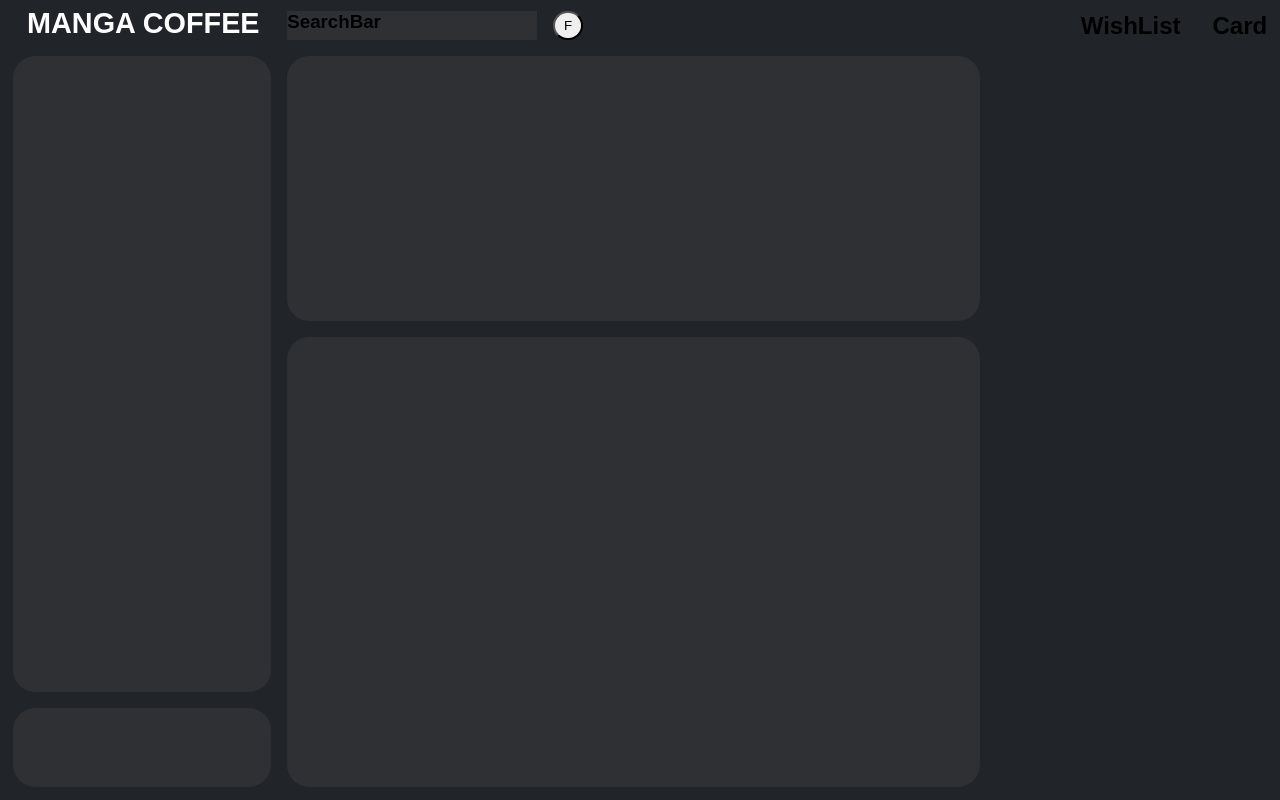
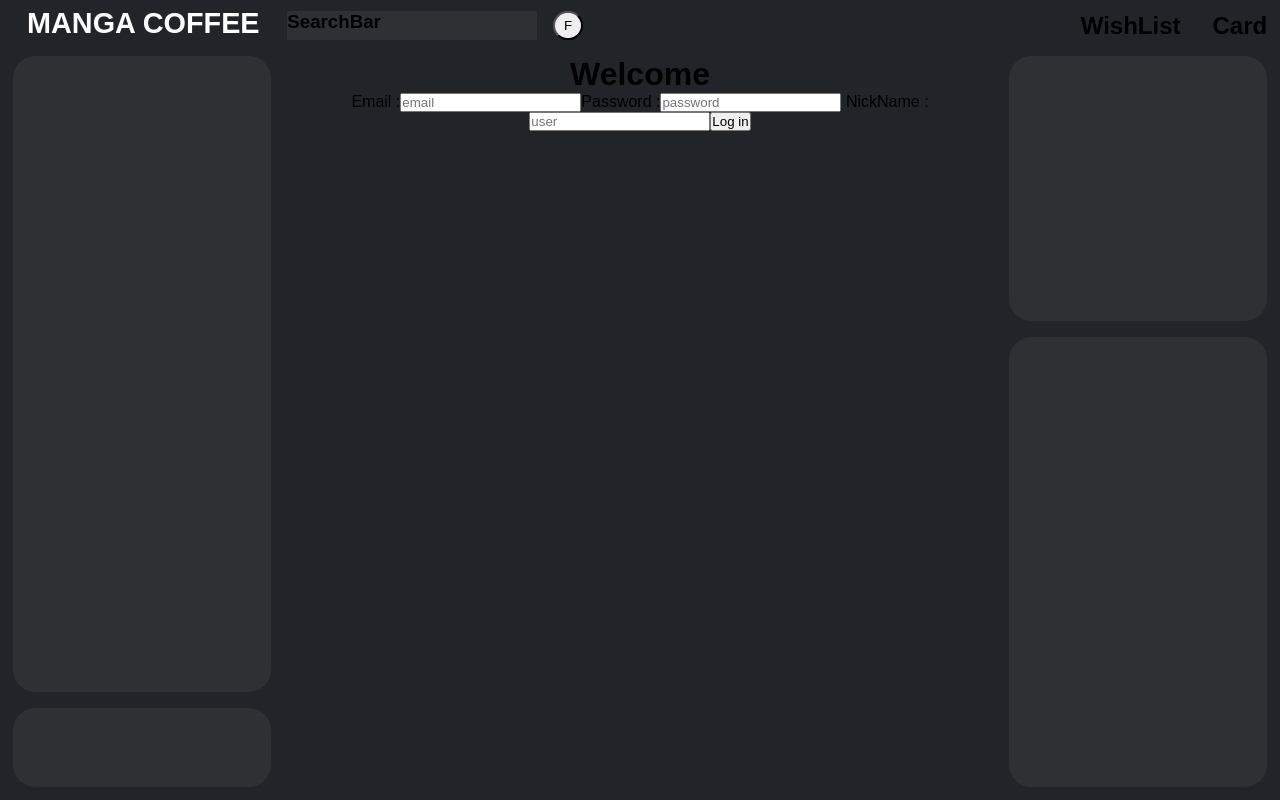
Before and after one commit to NosliwKuns/MANGA-COFFEE, a React (Vite) app in the folder client/: page /Registration in a window 1280 px wide. Built offline with nearby package versions, Linux system fonts and the light colour scheme.

Commit message:
update(cards, logeo)

```diff
--- a/client/src/App.tsx
+++ b/client/src/App.tsx
@@ -3,6 +3,7 @@ import './App.scss'
 import Cards from './components/Cards/Cards';
 import Detail from './components/Detail/Detail';
 import Logeo from './components/Logeo/Logeo';
+import Registration from './components/Registration/Registration';
 
 function App() {
 
@@ -39,6 +40,7 @@ function App() {
         <Route path="/store" element={<h1>I'm the Store component</h1>} />
         <Route path="/detail/:id" element={<Detail/>} />
         <Route path='/logeo' element={<Logeo/>}/>
+        <Route path='/Registration' element={<Registration/>}/>
       </Routes>
       <div className="six">
         <div></div>
--- a/client/src/components/Cards/Cards.tsx
+++ b/client/src/components/Cards/Cards.tsx
@@ -7,7 +7,7 @@ const Cards = () => {
     const dispatch = useAppDispatch ()
     useEffect (()=>{
       dispatch(fetchAllManga())
-    },[dispatch])
+    },[])
     console.log(mangas.length)
     console.log('hola')
     return (
@@ -15,7 +15,7 @@ const Cards = () => {
         {
           mangas.map(e=><div key={e._id}>
             <header>{e.title}</header>
-            <img src={`${e.image_backgraund}`} alt={`cover_page_${e._id}`} />
+            <img src={`${e.cover_image}`} alt={`cover_page_${e._id}`} />
             <ul>
                 {
                     e.genres.map( (genre:string , i :number) => (<li
--- a/client/src/components/Logeo/Logeo.tsx
+++ b/client/src/components/Logeo/Logeo.tsx
@@ -64,7 +64,7 @@ const Logeo = () => {
   console.log(errors)
   return (
     <form onSubmit={handleSubmit}>
-      <h1>Welcome</h1>
+      <h1>Welcome Back</h1>
       <label htmlFor="emial">Email :</label>
       <input
         name="email"
--- a/client/src/components/Registration/Registration.tsx
+++ b/client/src/components/Registration/Registration.tsx
@@ -1,15 +1,103 @@
+import { useState } from "react";
+import { useAppDispatch } from "../../app/hooks";
+import { createUser } from "../../features/user/userSlice";
+import { validate } from "../Logeo/func/validate";
 
 const Registration = () => {
+  const [input, setInput] = useState({
+    id: "",
+    email: "", // segio@
+    password: "", // sds2
+    loged: false,
+    user: "",
+  });
+  const [errors, setErrors] = useState({
+    email: "",
+    password: "",
+    loged: false,
+    user: "",
+  });
+
+  const dispatch = useAppDispatch();
+
+  const handleChange = (event: any) => {
+    setInput({
+      ...input,
+      [event.target.name]: event.target.value,
+    });
+    setErrors(
+      validate({
+        ...input,
+        [event.target.name]: event.target.value,
+      })
+    );
+  };
+
+  const handleSubmit = (e: any) => {
+    e.preventDefault();
+    if (errors.email || errors.password || !input.email || !input.password)
+      return;
+    // dispatch (idUser)  'qqwwq12123444sadas'  // aqui insertar funcion
+    // ? no te olvides enviar el user name modificado en el reducer
+    dispatch(createUser(input)); //
+    alert("Your count was created");
+    setInput({
+      id: "",
+      email: "", // segio@
+      password: "", // sds2
+      loged: false,
+      user:""
+    })
+    setErrors({
+      email: "",
+      password: "",
+      loged: false,
+      user: ""
+    });
+  };
+
+  console.log(input);
   return (
-    <form>
+    <form onSubmit={handleSubmit}>
+      <h1>Welcome</h1>
+      <label htmlFor="emial">Email :</label>
+      <input
+        name="email"
+        type="text"
+        placeholder="email"
+        onChange={handleChange}
+        value={input.email}
+      />
 
+      {errors.email.length > 1 && <label>{errors.email}</label>}
 
+      <label htmlFor="password">Password :</label>
+      <input
+        name="password"
+        type="text"
+        placeholder="password"
+        onChange={handleChange}
+        value={input.password}
+      />
+      {errors.password.length > 1 && <p>{errors.password}</p>}
+
+      <label htmlFor="user"> NickName :</label>
+      <input
+        name="user"
+        type="text"
+        placeholder="user"
+        onChange={handleChange}
+        value={input.user}
+      />
+
+      {errors.user.length > 1 && <label>{errors.user}</label>}
+
+      <button>Log in</button>
     </form>
-  )
-}
+  );
+};
 
-export default Registration
-
+export default Registration;
 
 // ! login
 // Email :
@@ -20,7 +108,6 @@ export default Registration
 // ||||||||||||||||||
 // google
 
-
 // ! Registration
 
 // Email :
--- a/client/src/features/manga/mangaSlice.ts
+++ b/client/src/features/manga/mangaSlice.ts
@@ -7,7 +7,7 @@ interface Detail {
   title : string ,
   genres : Array<string> ,
   description : string,
-  image_backgraund : string,
+  cover_image : string,
   chapters : Array<string> ,
 }
 
@@ -24,7 +24,7 @@ const initialState: InitialState = {
       title : '',
       genres : [''],
       description : '',
-      image_backgraund : '',
+      cover_image : '',
       chapters : [''] ,
     }
   }
@@ -34,7 +34,7 @@ const initialState: InitialState = {
     initialState,
     reducers: {
       getAddMangas : (state , action : PayloadAction<Detail[]> ) =>{
-        state.mangas.push(...action.payload)
+        state.mangas= action.payload
       },
       getDetailManga : (state , action : PayloadAction<Detail> ) =>{
         state.manga = action.payload
--- a/client/src/features/user/userSlice.ts
+++ b/client/src/features/user/userSlice.ts
@@ -1,11 +1,13 @@
 import { createSlice, PayloadAction } from "@reduxjs/toolkit";
+import axios from "axios";
+import { AppThunk } from "../../app/store";
 
 export type InitialState = {
   id: string;
   email: string;
   password: string;
   loged: boolean;
-  user : ''
+  user : string
 };
 
 const initialState: InitialState = {
@@ -13,7 +15,7 @@ const initialState: InitialState = {
   email: "",
   password: "",
   loged: false,
-  user : ''
+  user : ""
 };
 
 const userSlice = createSlice({
@@ -28,9 +30,34 @@ const userSlice = createSlice({
       //modificar userName
       console.log(state.email);
       console.log(state.loged);
+      return state
     },
+    createUser: (state, action: PayloadAction<InitialState>) =>{
+      const { email, password ,user}: InitialState = action.payload;
+      state.email = email;
+      state.password = password;
+      state.loged = true;
+      state.user = user;
+      return state
+    }
   },
 });
 
+export  const singUpUser = (user:InitialState):AppThunk => {
+  return async (dispatch) => {
+    dispatch(createUser(user))
+    const {data} = await axios.post("https://localhots:3000/api/manga", user)
+    return data
+  }
+}
+
+export const userLog = (user:InitialState):AppThunk =>{
+  return async (dispatch) =>{
+    dispatch(loginUser(user))
+    const {data} = await axios.post("https://localhots:3000/api/manga", user)
+    return data
+  }
+}
+
 export default userSlice.reducer;
-export const { loginUser } = userSlice.actions;
+export const { loginUser ,createUser } = userSlice.actions;
```
